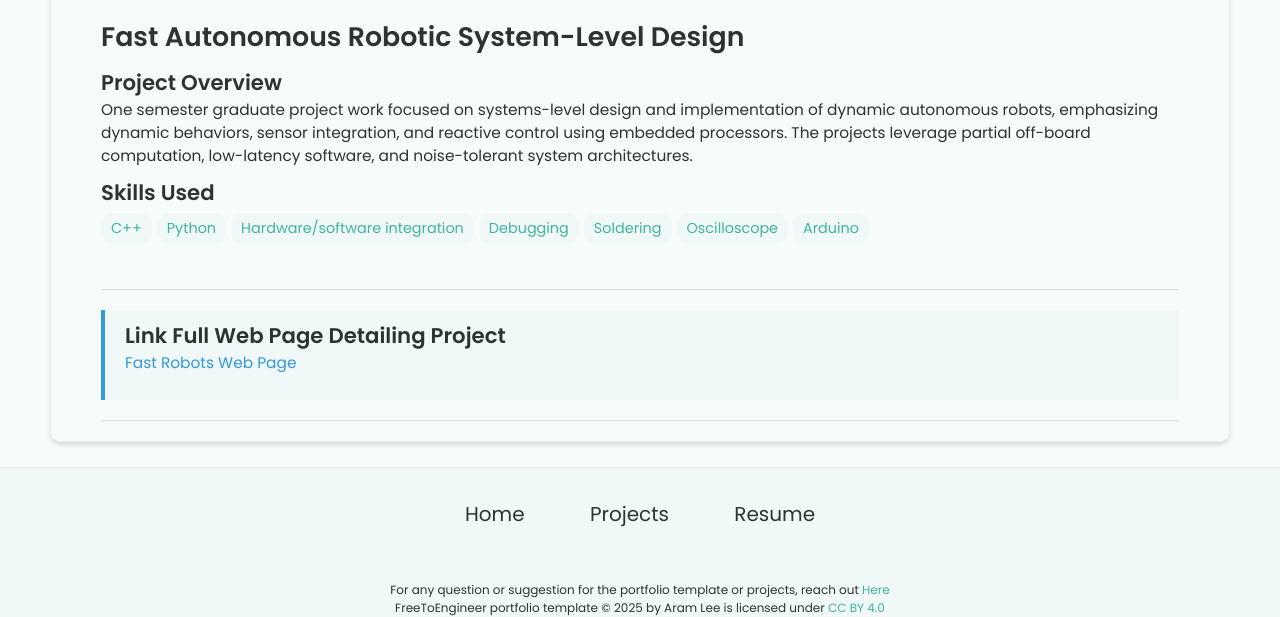
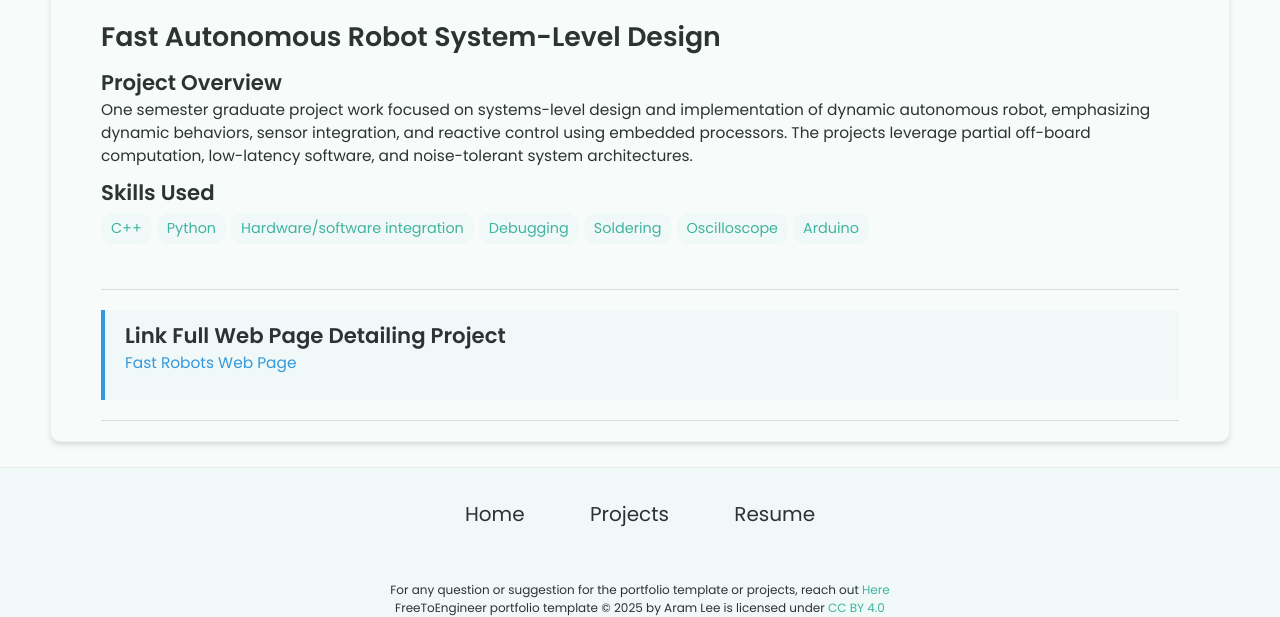
Before and after one commit to ayl48/ayl48.github.io, a Jekyll site: the page built from _projects/Fast Robots/index.md, in a window 1280 px wide. Shown: the part 490-1107 px from the top of the page. Built offline with Jekyll 4.4.1, drawn with Linux system fonts in a browser that asks for light colours.

Commit message:
Final edit

```diff
--- a/_projects/Fast Robots/index.md
+++ b/_projects/Fast Robots/index.md
@@ -1,7 +1,7 @@
 ---
 layout: post
-title: Fast Autonomous Robotic System-Level Design
-description:  One semester graduate project work focused on systems-level design and implementation of dynamic autonomous robots, emphasizing dynamic behaviors, sensor integration, and reactive control using embedded processors. The projects leverage partial off-board computation, low-latency software, and noise-tolerant system architectures.
+title: Fast Autonomous Robot System-Level Design
+description:  One semester graduate project work focused on systems-level design and implementation of dynamic autonomous robot, emphasizing dynamic behaviors, sensor integration, and reactive control using embedded processors. The projects leverage partial off-board computation, low-latency software, and noise-tolerant system architectures.
 
 skills:
   - C++
```
